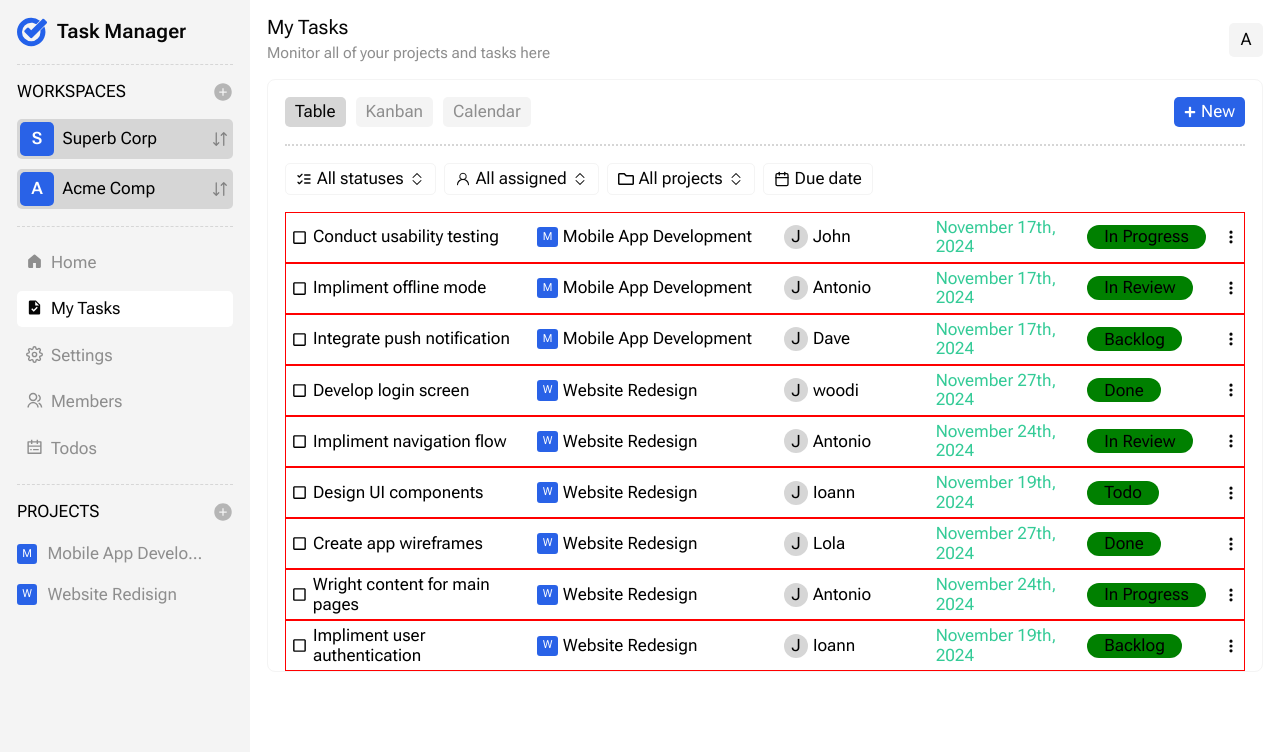
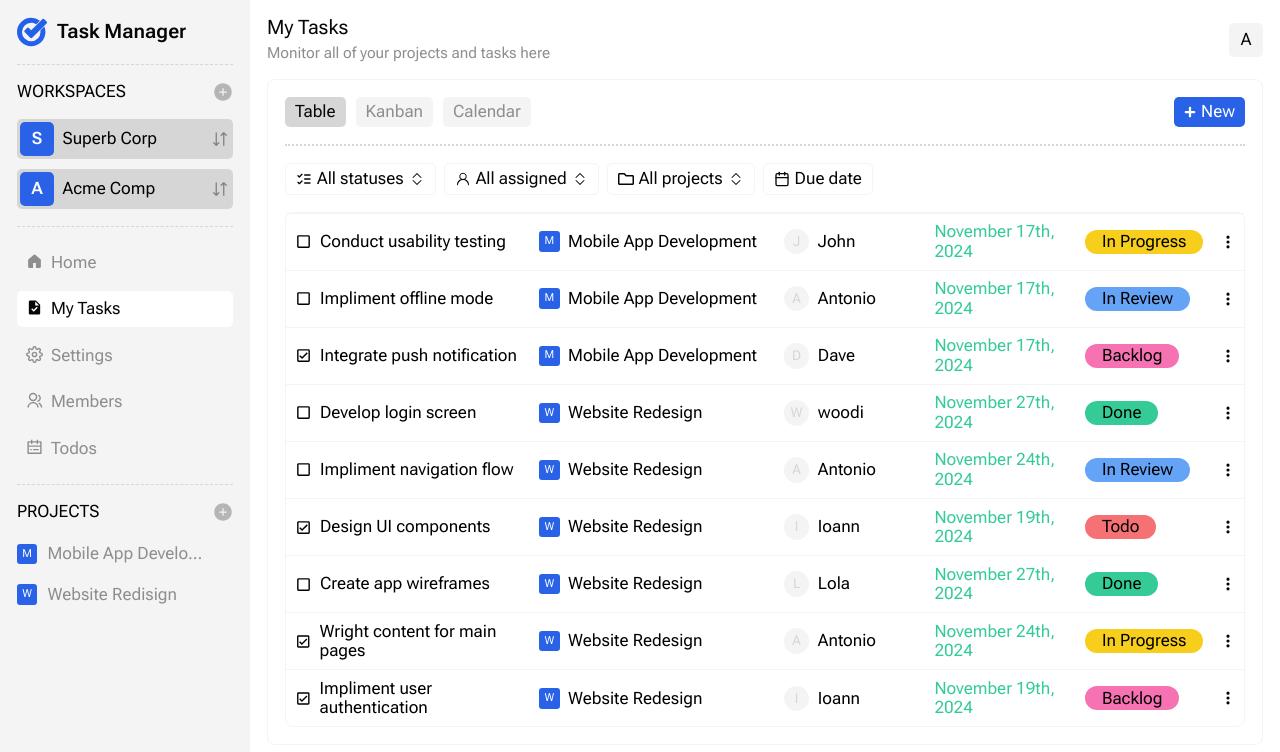
Before and after one commit to webioann/sandbox_prisma, a Next.js app: page /my_tasks/table in a window 1280 px wide. Shown: the top 752 px of the page. Built offline with nearby package versions, Linux system fonts and the light colour scheme.

Commit message:
little bite and UI will be completed

```diff
--- a/app/my_tasks/table/page.tsx
+++ b/app/my_tasks/table/page.tsx
@@ -50,18 +50,20 @@ export default function TablePage() {
 
 
 
-            <ul className={styles.tasks_full_list}>
+            <section className={styles.tasks_table}>
+                {/* ========= need create ========= */}
                 <div className={styles.table_header}>
 
                 </div>
-                <ul className="table_of_projects">
+                {/* =================== */}
+                <ul className={styles.table_of_projects}>
                     {ProjectsData.map((project) =>
                         project.project_tasks_list.map((task) => { return (<TaskTableItem project={project} task={task}/>)})
                     )}
                 </ul>
 
 
-            </ul>
+            </section>
 
 
 
--- a/app/my_tasks/table/table.module.scss
+++ b/app/my_tasks/table/table.module.scss
@@ -15,8 +15,13 @@
     }
 }
 // tasks full list --------------
-.tasks_full_list{
+.tasks_table{
+    margin-bottom: 1rem;
+    border: 1px solid var(--bg-second);
+    border-radius: 8px;
+    .table_of_projects{
 
+    }
 }
 // pagination -----------
 .pagination{
--- /dev/null
+++ b/components/BadgeForStatusColored/BadgeForStatusColored.tsx
@@ -0,0 +1,24 @@
+import React from 'react'
+import { taskStatusesList, StatusesType } from '../../types/tasks.types'
+import styles from './colored-badge.module.scss'
+
+type badgeProps = { status: string }
+
+function BadgeForStatusColored({status}:badgeProps) {
+
+    const setBadgeColor = (key: string) => {
+        let finding = taskStatusesList.find((obj) => obj.status === status )
+        return finding?.statusHighlightColor
+    }
+
+    return (
+        <div className={styles.task_status}>
+            <p  style={{backgroundColor: setBadgeColor(status)}}
+                className={styles.colored_status}>
+                {status}
+            </p>
+        </div>
+    )
+}
+
+export default BadgeForStatusColored;
--- /dev/null
+++ b/components/BadgeForStatusColored/colored-badge.module.scss
@@ -0,0 +1,14 @@
+.task_status{
+    display: flex;
+    align-items: center;
+    justify-content: space-between;
+    // border: 1px solid red;
+    .colored_status{
+        background-color: orange;
+        height: 24px;
+        border-radius: 12px;
+        padding: 5px 1rem;
+        display: flex;
+        align-items: center;
+    }
+}
--- /dev/null
+++ b/components/BadgeWithSymbolRounded/BadgeWithSymbolRounded.tsx
@@ -0,0 +1,16 @@
+import React from 'react'
+import styles from './badge-rounded.module.scss'
+
+type badgeProps = { symbol: string }
+
+
+function BadgeWithSymbolRounded({symbol}: badgeProps) {
+    let protectedSymbol = !symbol ? 'A' : symbol
+    return (
+        <div className={styles.circle}>
+            {protectedSymbol[0].toUpperCase()}
+        </div>
+    )
+}
+
+export default BadgeWithSymbolRounded;
--- /dev/null
+++ b/components/BadgeWithSymbolRounded/badge-rounded.module.scss
@@ -0,0 +1,12 @@
+.circle{
+    width: 1.5rem;
+    height: 1.5rem;
+    border-radius: 50%;
+    background-color: var(--bg-second);
+    color: var(--bg-dark);
+    font-size: 0.8rem;
+    font-weight: 400;
+    display: flex;
+    justify-content: center;
+    align-items: center;
+}
--- a/components/TaskTableItem/TaskTableItem.tsx
+++ b/components/TaskTableItem/TaskTableItem.tsx
@@ -4,6 +4,8 @@ import { HiDotsVertical } from "react-icons/hi"
 import type { dueDateStatusColors, createAndHighlightDueDateType } from '../../types/tasks.types'
 import styles from './task-table-item.module.scss'
 import BadgeWithSymbol from '../BadgeWithSymbol/BadgeWithSymbol'
+import BadgeWithSymbolRounded from '../BadgeWithSymbolRounded/BadgeWithSymbolRounded'
+import BadgeForStatusColored from '../BadgeForStatusColored/BadgeForStatusColored'
 import { PiArrowsDownUp } from "react-icons/pi"
 import type { IProjectType, ITaskType } from '../../types/tasks.types'
 
@@ -43,7 +45,7 @@ const  TaskTableItem: React.FC<props> = ({project, task}) => {
         <div className={styles.table_item}>
 
             <div className={styles.task_name}>
-                <MdOutlineCheckBoxOutlineBlank/>
+                { task.task_checked ? <MdOutlineCheckBox/> : <MdOutlineCheckBoxOutlineBlank/>}
                 <p className={styles.task_dicription}>{task.task_discription}</p>
             </div>
 
@@ -53,11 +55,10 @@ const  TaskTableItem: React.FC<props> = ({project, task}) => {
             </div>
 
             <div className={styles.assigned_person}>
-                <div className={styles.person_badge}>J</div>
-                {/* ============================================================ */}
+                <BadgeWithSymbolRounded symbol={task.assigned_person}/>
                 <p className={styles.person_name}>{task.assigned_person}</p>
             </div>
-
+{/* =========== in work ============ */}
             <div className={styles.due_date}>
                 <p
                     className={styles.date}
@@ -65,12 +66,9 @@ const  TaskTableItem: React.FC<props> = ({project, task}) => {
                     >
                     { dueDateInReadbleFormat }</p>
             </div>
-
+{/* ================================== */}
             <div className={styles.task_status}>
-                <p  style={{backgroundColor: 'green'}}
-                    className={styles.colored_status}>
-                    {task.status}
-                </p>
+                <BadgeForStatusColored status={task.status}/>
                 <HiDotsVertical  size={16} color='#060606'/>
             </div>
         </div>
--- a/components/TaskTableItem/task-table-item.module.scss
+++ b/components/TaskTableItem/task-table-item.module.scss
@@ -1,16 +1,14 @@
 .table_item{
     display: grid;
     grid-template-columns: 6.5fr 6.5fr 4fr 4fr 4fr;
-    padding: 5px;
-    border: 1px solid red;
-
-
+    padding: 0.5rem;
+    border-top: 1px solid var(--bg-second);
     .task_name{
         display: flex;
         align-items: center;
         // border: 1px solid red;
         .task_dicription{
-            margin-left: 5px;
+            margin-left: 0.5rem;
         }
     }
 
@@ -20,7 +18,7 @@
         align-items: center;
         // border: 1px solid red;
         .project_name{
-            margin-left: 5px;
+            margin-left: 0.5rem;
         }
     }
     // asigned person ----------
@@ -38,7 +36,7 @@
             justify-content: center;
         }
         .person_name{
-            margin-left: 5px;
+            margin-left: 0.5rem;
         }
     }
     // due date ----------------
@@ -55,15 +53,6 @@
         display: flex;
         align-items: center;
         justify-content: space-between;
-        // border: 1px solid red;
-        .colored_status{
-            background-color: orange;
-            height: 24px;
-            border-radius: 12px;
-            padding: 5px 1rem;
-            display: flex;
-            align-items: center;
-        }
     }
 }
 // && daysByDutDate - criticalPeriodInMiliseconds + dayInMiliseconds < criticalPeriodInMiliseconds
```
